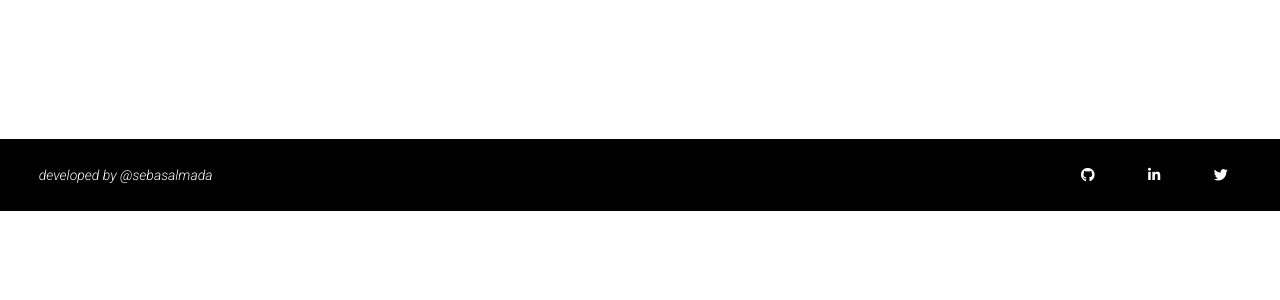
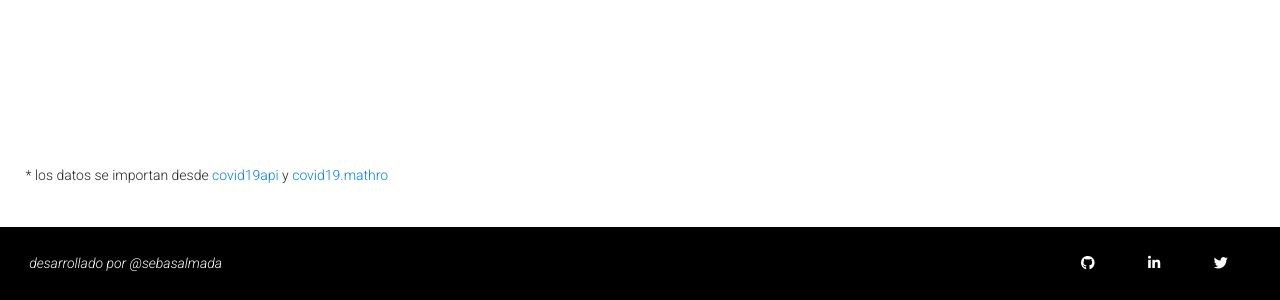
Before and after one commit to sebasalmada/covid19, a plain HTML site: page index.html in a window 1280 px wide. Shown: the part 886-1186 px from the top of the page. Before the commit the page ends 1097 px from the top, so only its background shows below. Drawn offline with nearby package versions, Linux system fonts and the light colour scheme; no server answers.

Commit message:
Versión Final

```diff
--- a/index.html
+++ b/index.html
@@ -44,8 +44,11 @@
     <div class="paiselegir"><select id="paises"></select></div>
 
     <canvas id="lineChart" class="chart"></canvas>
+    <div class="nota">
+        <p>* los datos se importan desde <a href="https://covid19api.com/">covid19api</a> y <a href="https://covid19.mathdro.id/api">covid19.mathro</a></p>
+    </div>
     <div class="footer">
-        <div>developed by @sebasalmada</div>
+        <div>desarrollado por @sebasalmada</div>
         <div>
             <a href="https://github.com/sebasalmada"><i class="fab fa-github"></i></a>
             <a href="https://www.linkedin.com/in/sebasalmada/"><i class="fab fa-linkedin-in"></i></a>
--- a/style.css
+++ b/style.css
@@ -57,7 +57,11 @@ nav {
     color: white;
 }
 
-
+.nota {
+    font-size: 14px;
+    padding: 2%;
+    font-family: 'Roboto', sans-serif;
+}
 
 @media (max-width: 820px) {
     .chart {
```
